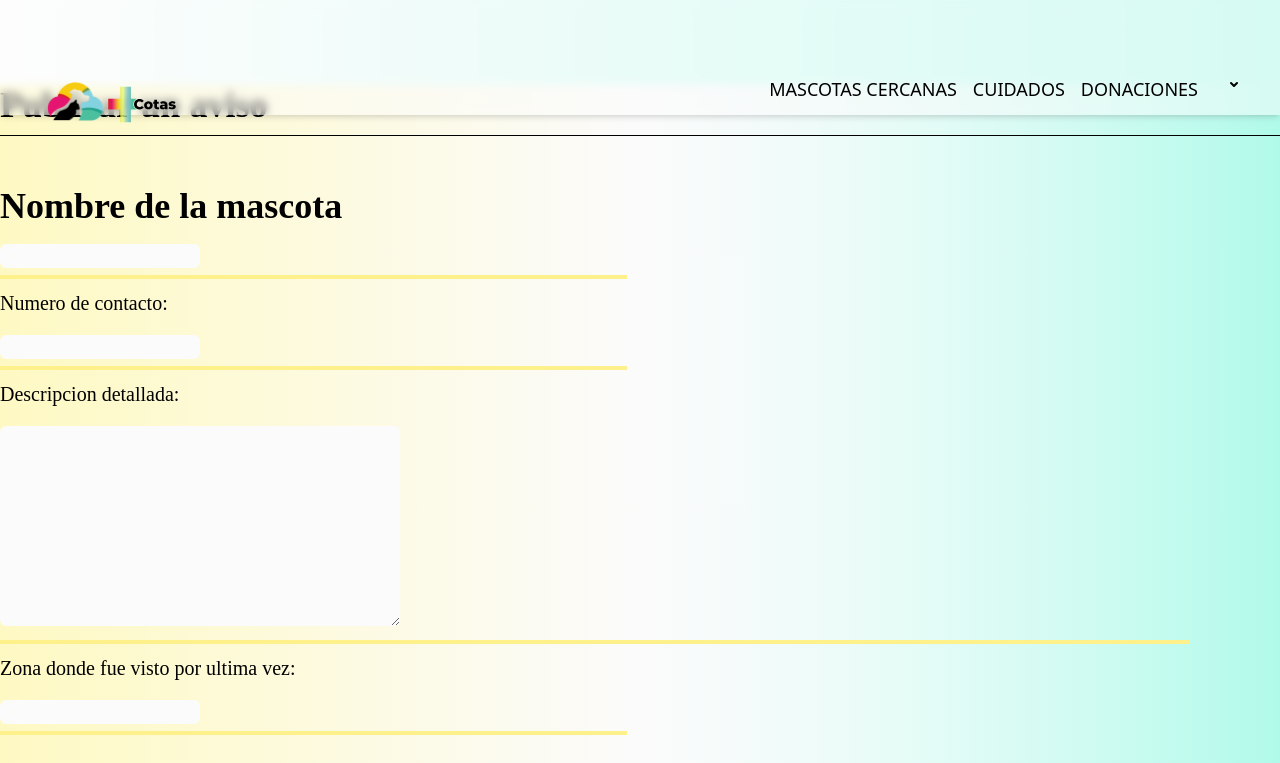
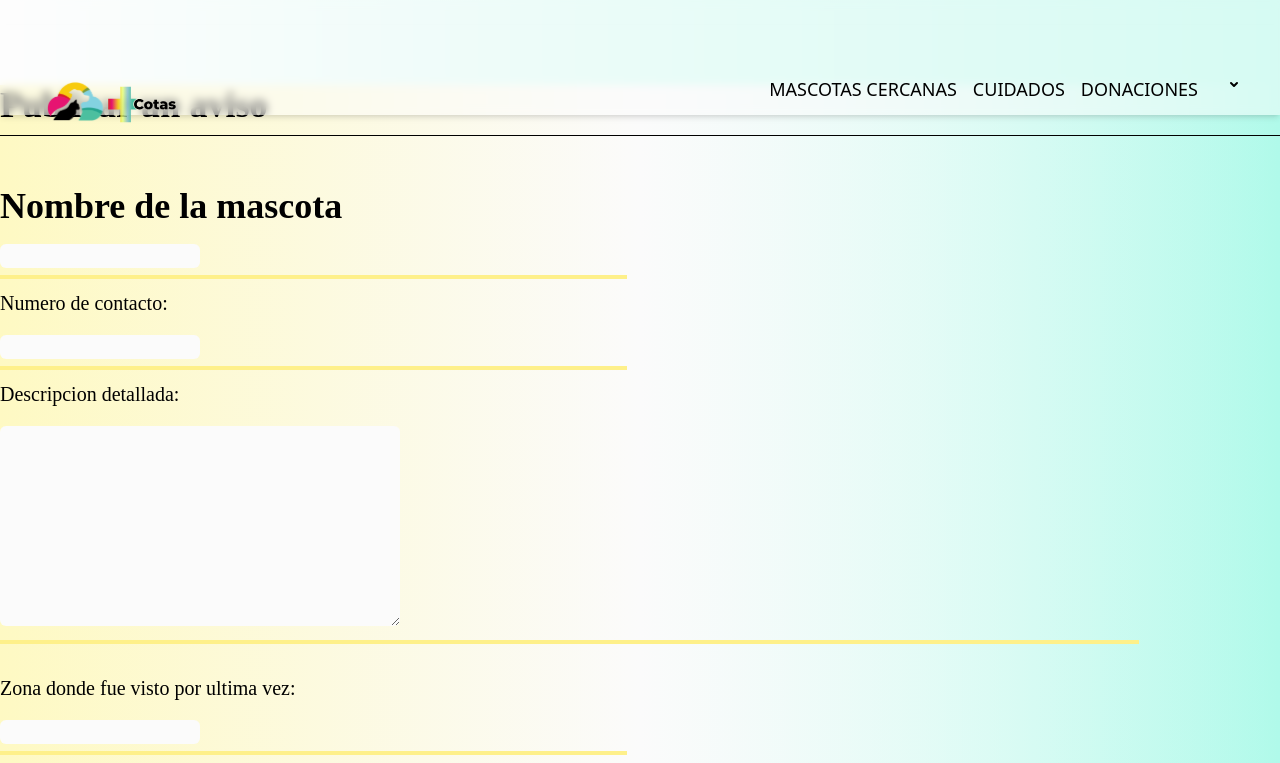
Before and after one commit to Veron-Juan/Devlights-final-project, a React (Vite) app in the folder frontend/: page /upload in a window 1280 px wide. Shown: the top 763 px of the page. Built offline with nearby package versions, Linux system fonts and the light colour scheme; sample sign-in values are in the browser's storage.

Commit message:
edite las clases del registro del post

```diff
--- a/frontend/src/components/Post/PostForm.jsx
+++ b/frontend/src/components/Post/PostForm.jsx
@@ -123,8 +123,8 @@ export function PostForm() {
       </label>
       <br />
       <div
-        className="mb-[10px] border-b-4 pb-[7px] border-b-yellow-200 focus-within:border-yellow-400
-            py-2  w-[93%] "
+        className=" mb-[30px] border-b-4 pb-[7px] border-b-yellow-200 focus-within:border-yellow-400
+        py-2 lg:w-[89%] md:w-[89%] sm:w-[72%] w-[75%]"
       >
         <textarea
           className=" mt-[10px] min-h-[100px] w-[310px] lg:min-h-[200px] md:min-w-[385px]
```
